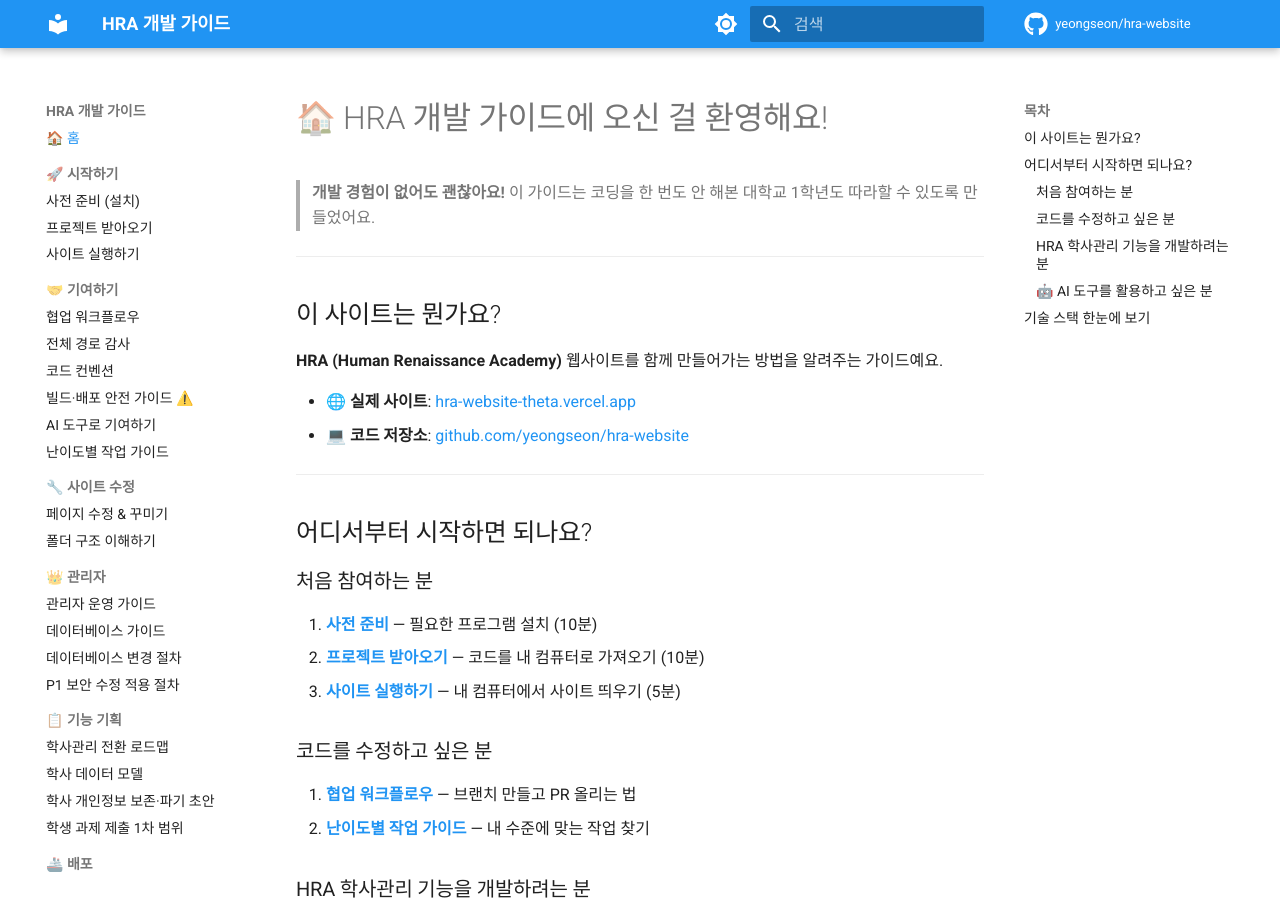
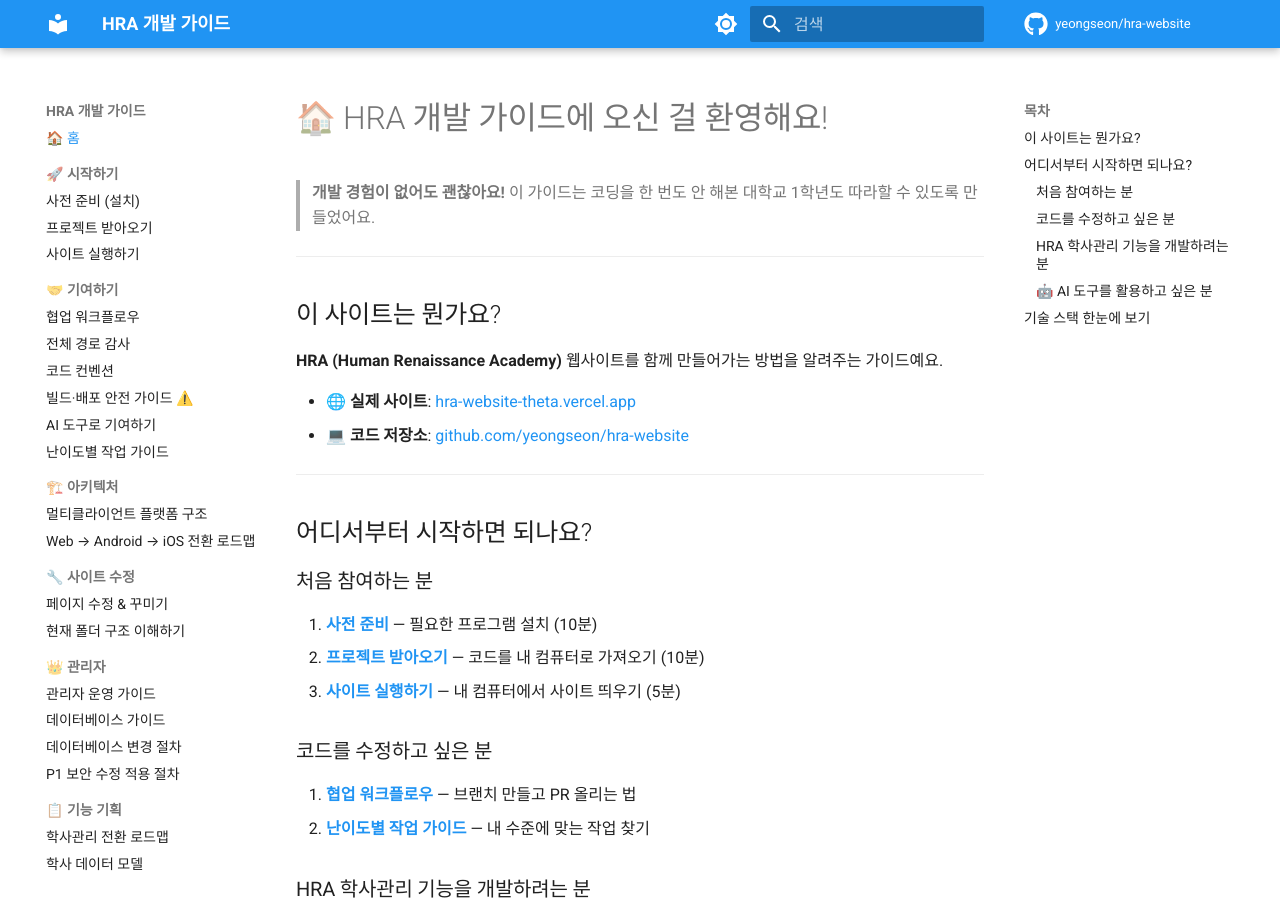
Before and after one commit to yeongseon/hra-website, an MkDocs documentation site: the page built from docs/index.md, in a window 1280 px wide and 900 px high. Built offline with MkDocs 1.6.1 and Material for MkDocs 9.7.7, drawn with Linux system fonts in a browser that asks for light colours; comment, search, counter and statistics services are not loaded.

Commit message:
docs(mkdocs): 플랫폼 아키텍처 문서 탐색 경로 추가

```diff
--- a/mkdocs.yml
+++ b/mkdocs.yml
@@ -47,9 +47,12 @@ nav:
       - 빌드·배포 안전 가이드 ⚠️: contributing/build-and-deploy-safety.md
       - AI 도구로 기여하기: contributing/ai-tools.md
       - 난이도별 작업 가이드: contributing/tasks-by-level.md
+  - 🏗️ 아키텍처:
+      - 멀티클라이언트 플랫폼 구조: developer/platform-architecture.md
+      - Web → Android → iOS 전환 로드맵: PLATFORM-ROADMAP.md
   - 🔧 사이트 수정:
       - 페이지 수정 & 꾸미기: CUSTOMIZATION.md
-      - 폴더 구조 이해하기: GUIDE.md
+      - 현재 폴더 구조 이해하기: GUIDE.md
   - 👑 관리자:
       - 관리자 운영 가이드: ADMIN-GUIDE.md
       - 데이터베이스 가이드: DATABASE.md
```
